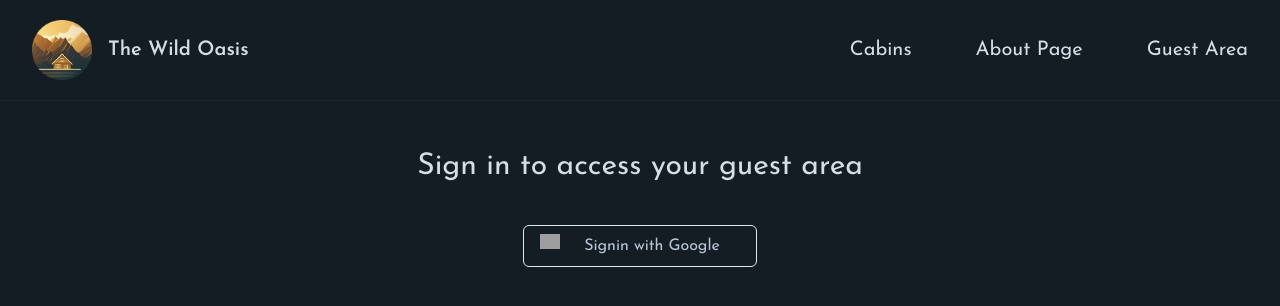
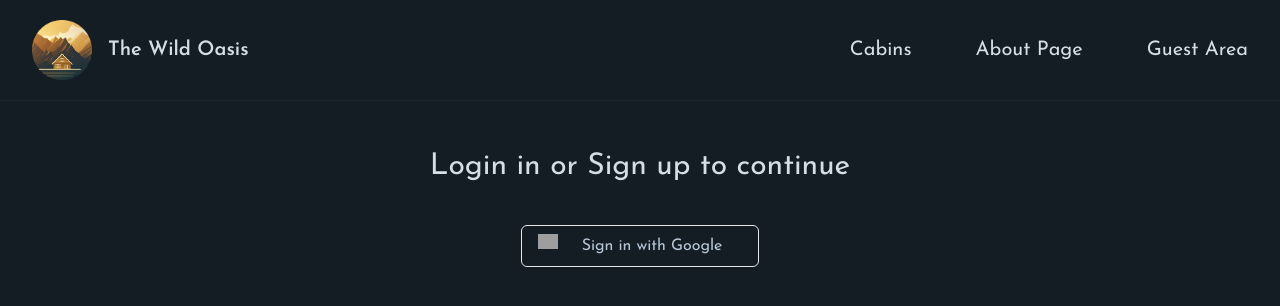
Before and after one commit to yiwenwangANU/wild-oasis-website, a Next.js app: page /login in a window 1280 px wide. Shown: the top 306 px of the page. Built offline with nearby package versions, Linux system fonts and the light colour scheme; no server answers; grey boxes are pictures that could not be loaded.

Commit message:
add sign out functionality to signout button in side navigation bar

```diff
--- a/app/_components/SignoutButton.js
+++ b/app/_components/SignoutButton.js
@@ -1,8 +1,12 @@
 import { ArrowLeftStartOnRectangleIcon } from "@heroicons/react/24/solid";
+import { signOut } from "next-auth/react";
 
 function SignoutButton() {
   return (
-    <button className="flex gap-4 hover:bg-primary-900 px-5 py-5 w-full">
+    <button
+      onClick={() => signOut()}
+      className="flex gap-4 hover:bg-primary-900 px-5 py-5 w-full"
+    >
       <ArrowLeftStartOnRectangleIcon className="w-5 text-primary-700" />
       Sign out
     </button>
--- a/app/_components/signin.js
+++ b/app/_components/signin.js
@@ -4,7 +4,7 @@ export default function SignIn() {
   return (
     <>
       <h1 className="text-3xl text-center text-primary-100 ">
-        Sign in to access your guest area
+        Login in or Sign up to continue
       </h1>
       <div className="flex flex-col items-center p-10 max-w-fit mx-auto">
         <form
@@ -24,7 +24,7 @@ export default function SignIn() {
               height="20"
               width="20"
             />
-            <div className="translate-x-3">Signin with Google</div>
+            <div className="translate-x-3">Sign in with Google</div>
           </button>
         </form>
       </div>
```
